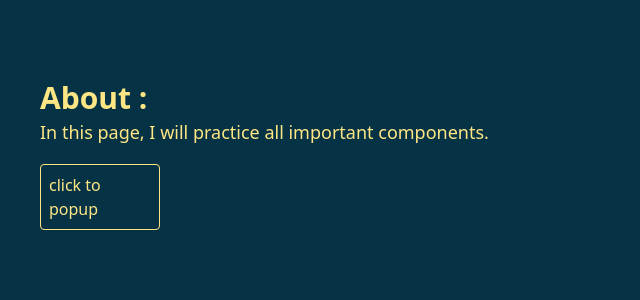
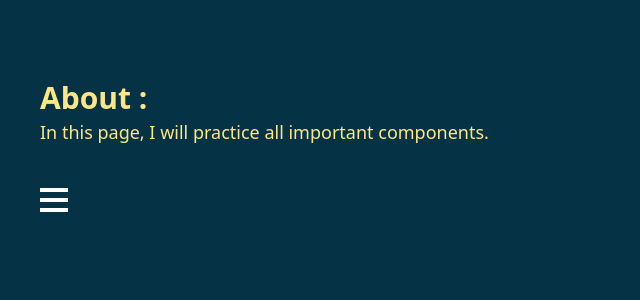
Before and after one commit to Parnia-mohammadi/practice-react-tailwind, a React (Vite) app: page / in a window 1280 px wide. Shown: the top 300 px of the page, without its empty margins (0-640 px from the left). Built offline with nearby package versions, Linux system fonts and the light colour scheme.

Commit message:
Loader, ProgressBar, AnimatedButtonPressedEffect, AnimatedButtonChangeText,MenuIcon

```diff
--- a/src/App.jsx
+++ b/src/App.jsx
@@ -13,6 +13,12 @@ import SlideLeftOverlay from "./components/Images/SlideLeftOverlay";
 import ResponsiveNavbar from "./components/NavBar/ResponsiveNavbar";
 import FullscreenOverlayNavigation from "./components/Overlay/FullscreenOverlayNavigation";
 import PopUp from "./components/PopUp/PopUp";
+import Loader from "./components/Loader/Loader";
+import ProgressBar from "./components/Progress/ProgressBar";
+import AnimatedButtonPressedEffect from "./components/Buttons/AnimatedButtonPressedEffect";
+import AnimatedButtonChangeText from "./components/Buttons/AnimatedButtonChangeText";
+import AnimatedButtonRippleEffect from "./components/Buttons/AnimatedButtonRippleEffect";
+import MenuIcon from "./components/menus/MenuIcon";
 
 function App() {
   //   const [isOpen, setIsOpen] = useState(false);
@@ -49,7 +55,13 @@ function App() {
       {/* <SlideLeftOverlay /> */}
       {/* <ResponsiveNavbar /> */}
       {/* <FullscreenOverlayNavigation /> */}
-      <PopUp />
+      {/* <PopUp /> */}
+      {/* <Loader /> */}
+      {/* <ProgressBar /> */}
+      {/* <AnimatedButtonPressedEffect /> */}
+      {/* <AnimatedButtonChangeText /> */}
+      {/* <AnimatedButtonRippleEffect /> */}
+      <MenuIcon />
     </div>
   );
 }
--- /dev/null
+++ b/src/components/Buttons/AnimatedButtonChangeText.jsx
@@ -0,0 +1,16 @@
+function AnimatedButtonChangeText() {
+  return (
+    <button className="w-40 border px-10 py-4 rounded-2xl m-10 group hover:px-4">
+      <span className="relative">
+        <span className="mr-0 transition-all duration-1000 ease-in-out group-hover:mr-6 group-hover:pr-1">
+          Hover{" "}
+        </span>
+        <span className="opacity-0 transition-all duration-1000 ease-in-out group-hover:opacity-100 absolute top-0 -right-6 group-hover:right-0 tracking-tighter">
+          &gt;&gt;
+        </span>
+      </span>
+    </button>
+  );
+}
+
+export default AnimatedButtonChangeText;
--- /dev/null
+++ b/src/components/Buttons/AnimatedButtonPressedEffect.jsx
@@ -0,0 +1,21 @@
+import { useState } from "react";
+
+function AnimatedButtonPressedEffect() {
+  const [isClicked, setIsClicked] = useState(false);
+
+  return (
+    <button
+      className={`px-6 py-4 rounded-2xl cursor-pointer bg-amber-800 text-orange-100 hover:bg-amber-900 ${
+        isClicked
+          ? "translate-y-2 border-b-amber-950 border-b-8"
+          : "translate-y-0 border-b-amber-400 border-b-10"
+      }`}
+      onMouseDown={() => setIsClicked(true)}
+      onMouseLeave={() => setIsClicked(false)}
+    >
+      Click me
+    </button>
+  );
+}
+
+export default AnimatedButtonPressedEffect;
--- /dev/null
+++ b/src/components/Loader/Loader.jsx
@@ -0,0 +1,7 @@
+function Loader() {
+  return (
+    <div className="border-2 border-t-green-400 border-r-red-400 border-b-cyan-950 w-10 h-10 rounded-full animate-spin"></div>
+  );
+}
+
+export default Loader;
--- /dev/null
+++ b/src/components/Progress/ProgressBar.jsx
@@ -0,0 +1,21 @@
+import { useEffect, useState } from "react";
+
+function ProgressBar() {
+  const [isExpanded, setIsExpanded] = useState(false);
+  useEffect(() => {
+    setTimeout(() => setIsExpanded(true), 3000);
+  }, []);
+
+  return (
+    <div className="m-10 rounded-xl border w-30 h-4 p-0 relative">
+      {/* <progress className="m-0 " value={50} max={100} /> */}
+      <div
+        className={`bg-amber-400 absolute top-0 left-0 h-4 rounded-l-xl transition-all ease-in-out duration-1000 ${
+          isExpanded ? "w-10" : "w-0"
+        }`}
+      ></div>
+    </div>
+  );
+}
+
+export default ProgressBar;
--- /dev/null
+++ b/src/components/menus/MenuIcon.jsx
@@ -0,0 +1,30 @@
+import { useState } from "react";
+
+function MenuIcon() {
+  const [isClicked, setIsClicked] = useState(false);
+  const bar = "h-1 w-7 bg-white";
+
+  return (
+    <div
+      className="flex flex-col gap-1.5 m-10 *:transition-all *:duration-1000 *:ease-in-out"
+      onMouseDown={() => setIsClicked(true)}
+      onMouseLeave={() => setIsClicked(false)}
+    >
+      <div
+        className={`${bar} ${
+          isClicked ? "-rotate-45 translate-y-2.5" : "opacity-100"
+        }`}
+      ></div>
+      <div
+        className={`${bar} ${isClicked ? "opacity-0" : "opacity-100"}`}
+      ></div>
+      <div
+        className={`${bar} ${
+          isClicked ? "rotate-45 -translate-y-2.5" : "opacity-100"
+        }`}
+      ></div>
+    </div>
+  );
+}
+
+export default MenuIcon;
```
